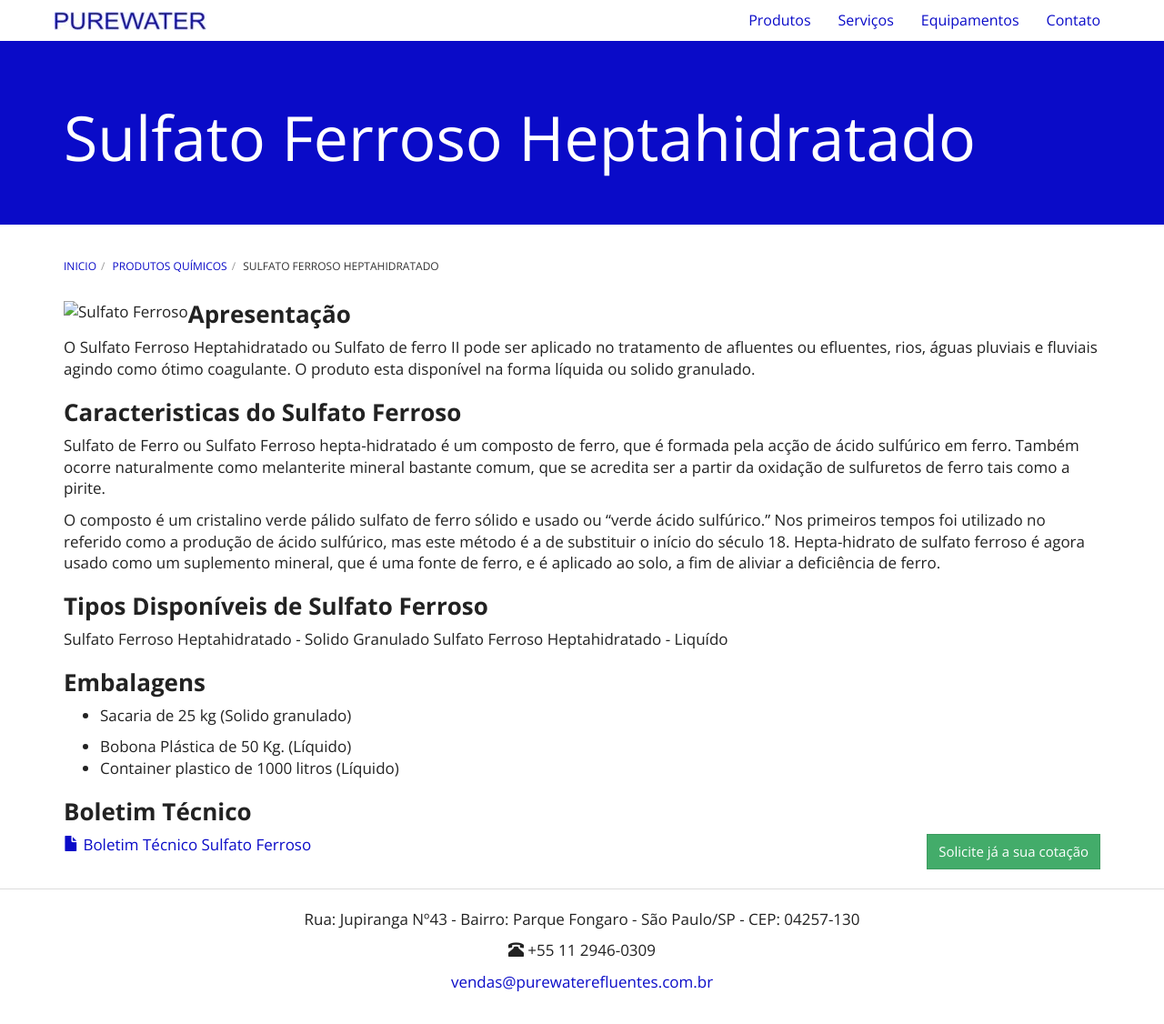
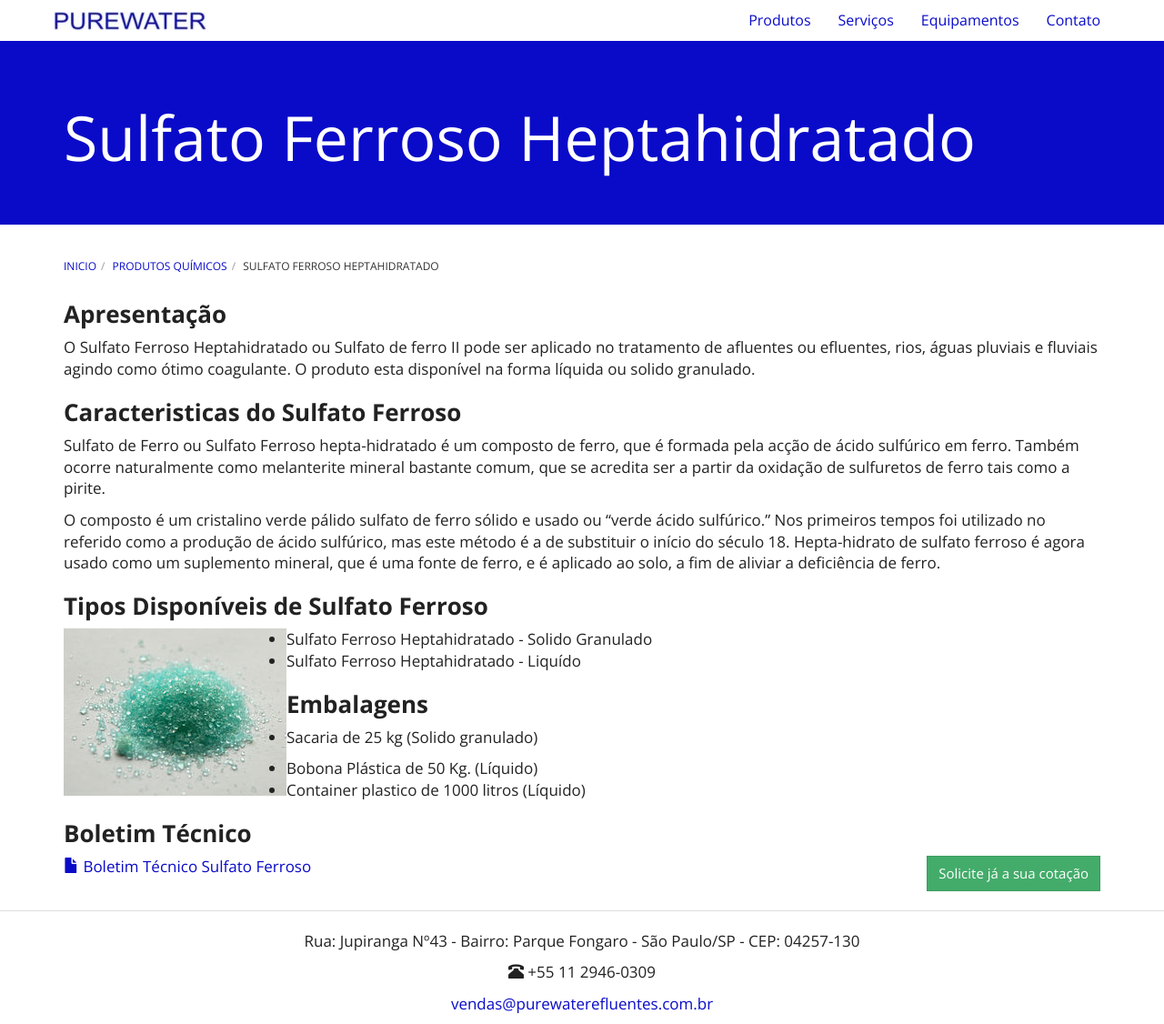
Before and after one commit to purewaterefluentes/purewaterefluentes.github.io, a Jekyll site: the page built from produtos/sulfato-ferroso.md, in a window 1280 px wide and 1126 px high. Shown: the whole window at 91% size. Built offline with Jekyll 4.4.1, drawn with Linux system fonts in a browser that asks for light colours; nearby versions of some CDN libraries; library files that are not in the unit come from our copies.

Commit message:
Update sulfato-ferroso.md

```diff
--- a/produtos/sulfato-ferroso.md
+++ b/produtos/sulfato-ferroso.md
@@ -3,11 +3,6 @@
 title: Sulfato Ferroso Heptahidratado
 Subtitle: Sulfato de Ferro II
 ---
-
-
-<img class="img-responsive pull-left" style="max-width: 45%;" src="../../website/images/sulfato ferroso heptahidratado.jpg" alt="Sulfato Ferroso">
-
-
 ### **Apresentação**
 O Sulfato Ferroso Heptahidratado ou Sulfato de ferro II pode ser aplicado no tratamento de afluentes ou efluentes, rios, águas pluviais e fluviais agindo como ótimo coagulante.
 O produto esta disponível na forma líquida ou solido granulado.
@@ -20,8 +15,10 @@
 
 ### **Tipos Disponíveis de Sulfato Ferroso**
 
-Sulfato Ferroso Heptahidratado - Solido Granulado
-Sulfato Ferroso Heptahidratado - Liquído
+<img class="img-responsive pull-left" style="max-width: 45%;" src="../../website/images/pequeno/sulfato ferroso heptahidratado.jpg" alt="Sulfato Ferroso">
+
+- Sulfato Ferroso Heptahidratado - Solido Granulado
+- Sulfato Ferroso Heptahidratado - Liquído
 
 ### **Embalagens**
 
```
